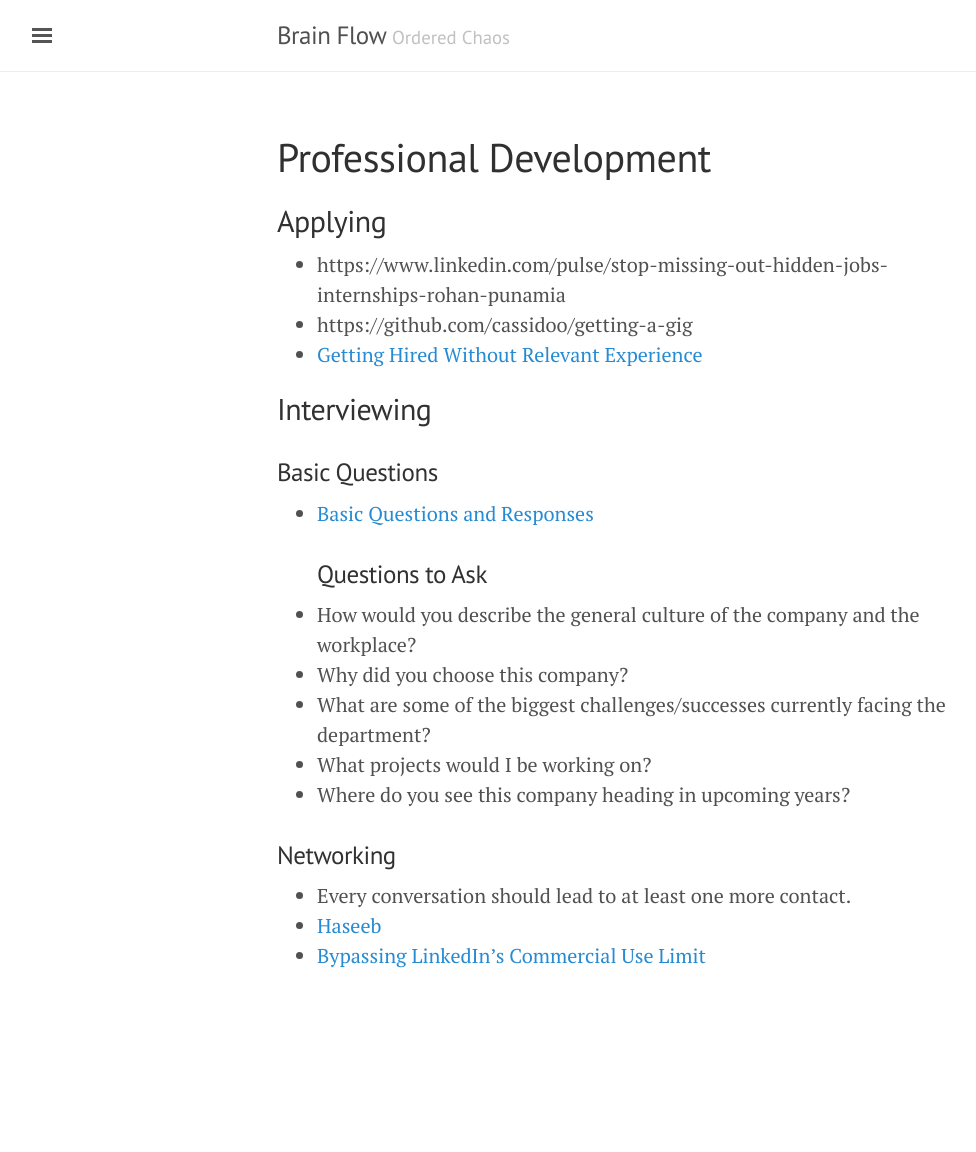
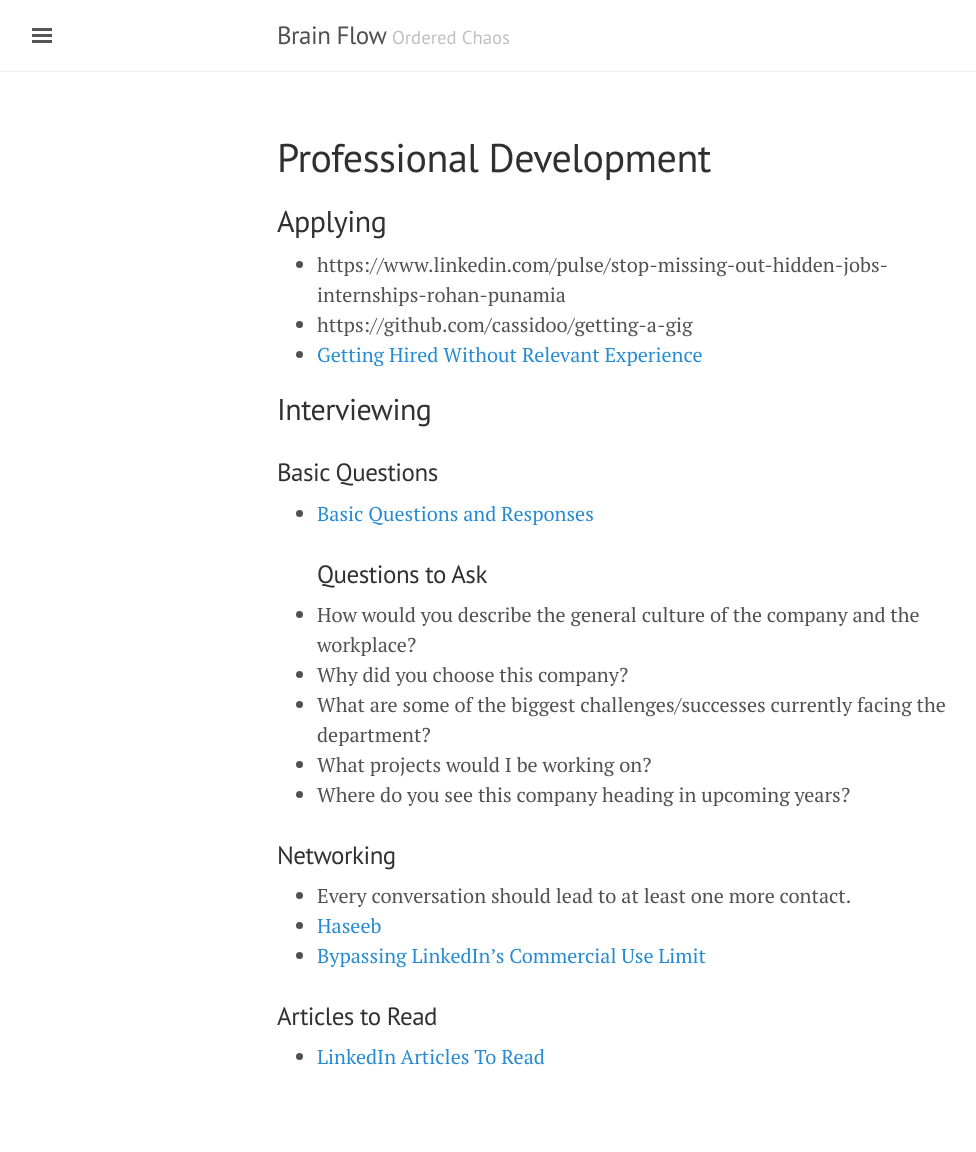
Before and after one commit to bjchia/bjchia.github.io, a Jekyll site: the page built from profdevelopment.md, in a window 1280 px wide. Shown: the whole page, without its empty margins (3-979 px from the left). Built offline with Jekyll 4.4.1, drawn with Linux system fonts in a browser that asks for light colours; before the commit the page ends 1051 px from its top, so only the background shows below that.

Commit message:
Update profdevelopment.md

```diff
--- a/profdevelopment.md
+++ b/profdevelopment.md
@@ -10,8 +10,6 @@
 * https://www.linkedin.com/pulse/stop-missing-out-hidden-jobs-internships-rohan-punamia
 * https://github.com/cassidoo/getting-a-gig
 * [Getting Hired Without Relevant Experience](https://www.linkedin.com/pulse/how-get-job-you-dont-have-prior-relevant-experiences-alex-zhou/?trackingId=VVFV7RP59vIz%2B6pWCFcxsg%3D%3D&lipi=urn%3Ali%3Apage%3Ad_flagship3_feed%3Bv5OictxnSH%2B%2F5p7xc78LXw%3D%3D&licu=urn%3Ali%3Acontrol%3Ad_flagship3_feed-object)
-
-
 
 ## Interviewing
 
@@ -29,3 +27,7 @@
 * Every conversation should lead to at least one more contact.
 * [Haseeb](http://haseebq.com/how-to-break-into-tech-job-hunting-and-interviews/)
 * [Bypassing LinkedIn's Commercial Use Limit](http://bit.ly/Search-LinkedIn)
+
+### Articles to Read
+
+* [LinkedIn Articles To Read](https://blog.hubspot.com/marketing/top-linkedin-pulse-articles)
```
